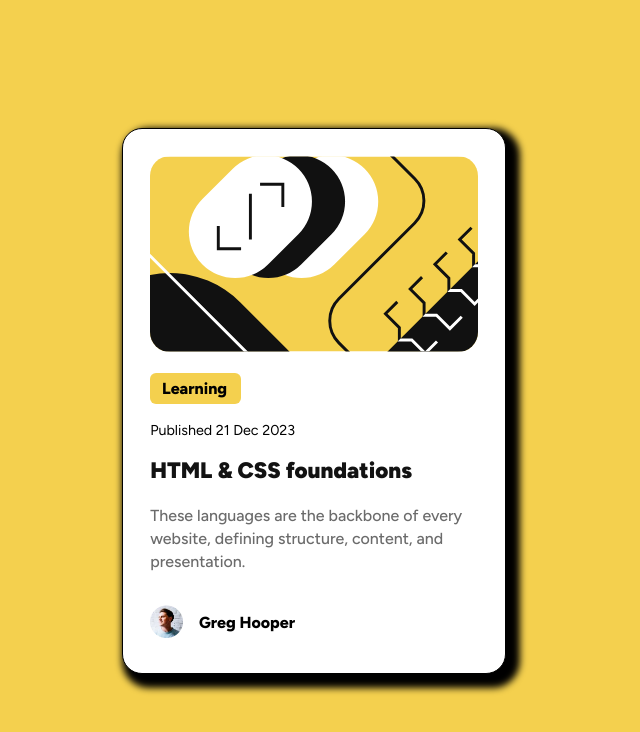
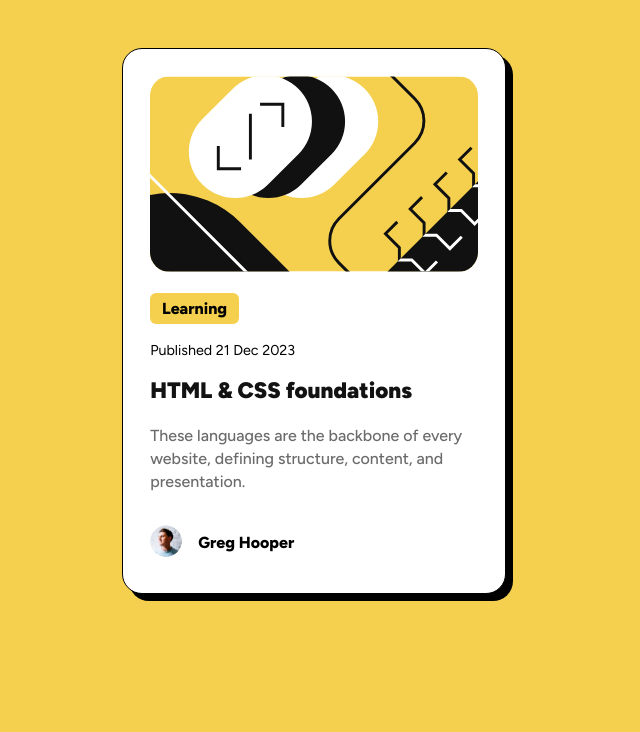
Before and after one commit to VincinChristmas/BlogPreviewCard, a plain HTML site: page index.html in a window 1280 px wide. Shown: the whole page, without its empty margins (326-966 px from the left). Drawn offline with Linux system fonts and the light colour scheme.

Commit message:
updated and made changes to the code

```diff
--- a/stylesheets/main.css
+++ b/stylesheets/main.css
@@ -18,6 +18,13 @@
 body {
   line-height: 1.5;
   -webkit-font-smoothing: antialiased;
+  background: hsl(47, 88%, 63%);
+  font-family: "Figtree", sans-serif;
+  font-optical-sizing: auto;
+  font-style: normal;
+  max-width: 90rem;
+  min-height: 100vh;
+  padding: 1rem;
 }
 /*
   5. Improve media defaults
@@ -57,6 +64,8 @@
   font-optical-sizing: auto;
   font-style: normal;
   max-width: 90rem;
+  min-height: 100vh;
+  padding: 1rem;
 }
 
 
@@ -70,15 +79,19 @@
 
 .whiteBox {
   display: block;
-    margin: 0 auto;
+  margin: 2rem auto;
   background: hsl(0, 0%, 100%);
   width: 24rem;
-    margin-top: 8rem;
-    margin-bottom: 8rem;
   padding: 1.7rem;
   border-radius: 20px;
   border: 1px solid black;
-    box-shadow: 7px 7px 7px 7px black;
+  box-shadow: 7px 7px 0 black;
+  transition: transform 0.2s ease, box-shadow 0.2s ease;
+}
+
+.whiteBox:hover {
+  transform: translate(-4px, -4px);
+  box-shadow: 11px 11px 0 black;
 }
 
 /******************************
@@ -89,7 +102,6 @@
 
 .backgroundillustration {
   display: block;
-    margin: 0 auto;
   width: 100%;
   border-radius: 20px;
   margin-bottom: 1.3rem;
@@ -103,10 +115,10 @@
 
 .firstTitle {
   background: hsl(47, 88%, 63%);
-    padding: 0.2333rem 0.7333rem 0.2333rem 0.7333rem;
+  padding: 0.2333rem 0.7333rem;
   font-weight: 800;
   font-size: 1rem;
-    width: 5.673rem;
+  display: inline-block;
   border-radius: 6px;
   margin-bottom: 1rem;
 }
@@ -123,10 +135,10 @@
 *                             *
 ******************************/
 
-
 .published {
   margin-bottom: 0.765rem;
   font-size: 0.896rem;
+  display: block;
 }
 
 /******************************
@@ -135,16 +147,16 @@
 *                             *
 ******************************/
 
-
 .languageName {
   font-weight: 950;
   color: hsl(0, 0%, 7%);
   font-size: 1.4rem;
   margin-bottom: 1rem;
+  display: block;
 }
 
 .languageName:hover {
-    color: hsl(0, 0%, 42%);
+  color: hsl(47, 88%, 63%);
   cursor: pointer;
 }
 
@@ -154,10 +166,9 @@
 *                             *
 ******************************/
 
-
 .publishedSentence {
   line-height: 1.445rem;
-    width: 23rem;
+  width: 100%;
   font-weight: 500;
   font-size: 1rem;
   margin-bottom: 2rem;
@@ -170,11 +181,12 @@
 *                             *
 ******************************/
 
-
 .person {
   float: left;
-    width: 10%;
+  width: 32px;
+  height: 32px;
   margin-right: 1rem;
+  border-radius: 50%;
 }
 
 /******************************
@@ -183,13 +195,30 @@
 *                             *
 ******************************/
 
-
 .hisName {
-    clear: right;
   font-weight: 800;
   padding-top: 0.3876rem;
+  display: block;
 }
 
 .outro {
   margin-bottom: 0.643em;
+  clear: both;
 }
+
+/* Media Queries */
+@media (max-width: 375px) {
+  .whiteBox {
+    width: 100%;
+    margin: 1rem auto;
+    padding: 1.25rem;
+  }
+
+  .languageName {
+    font-size: 1.25rem;
+  }
+
+  .publishedSentence {
+    width: 100%;
+  }
+}
```
Also changed, not shown: index.html (line endings or trailing spaces). Lines whose indentation alone changed are shown as unchanged.
